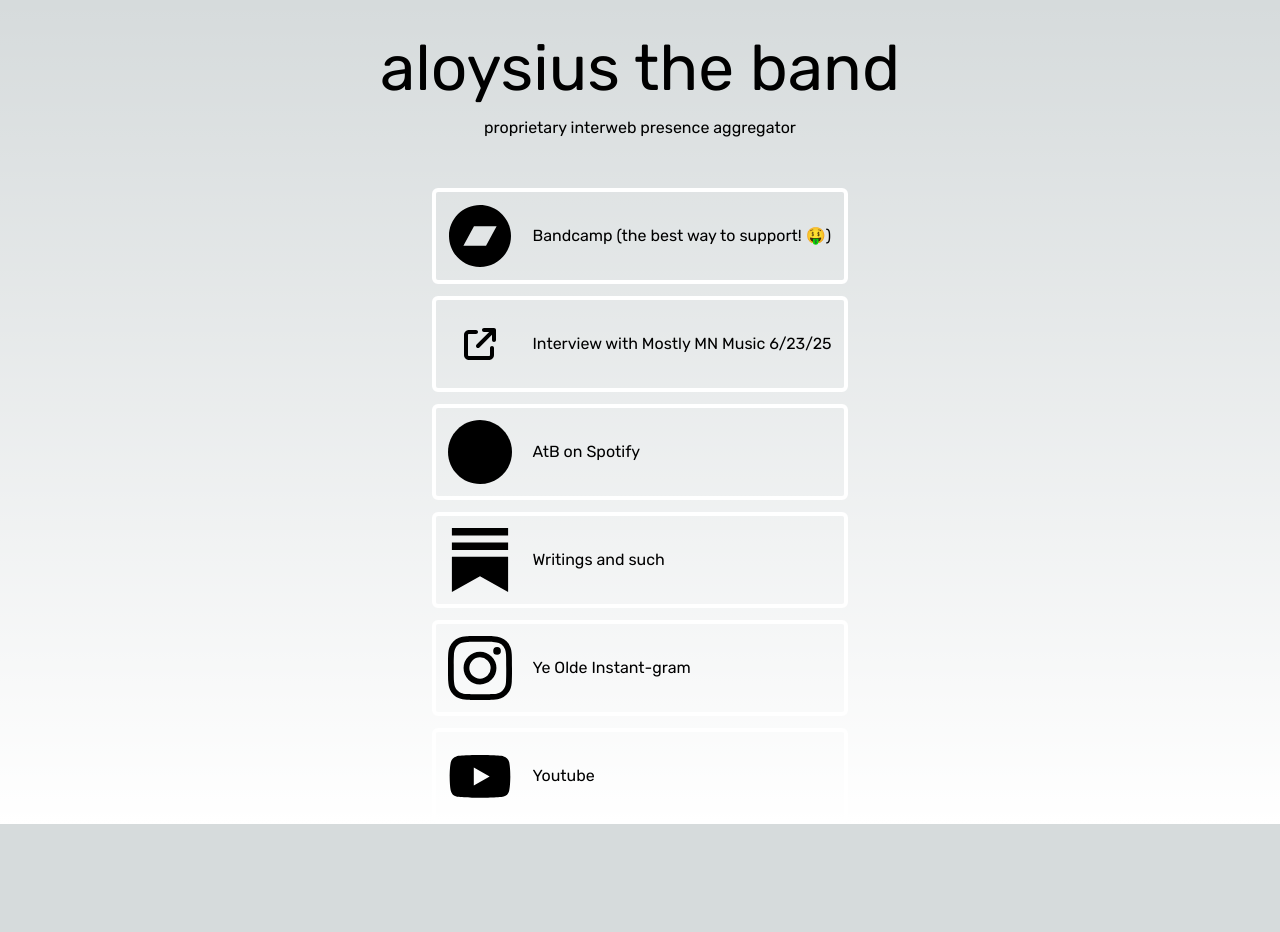
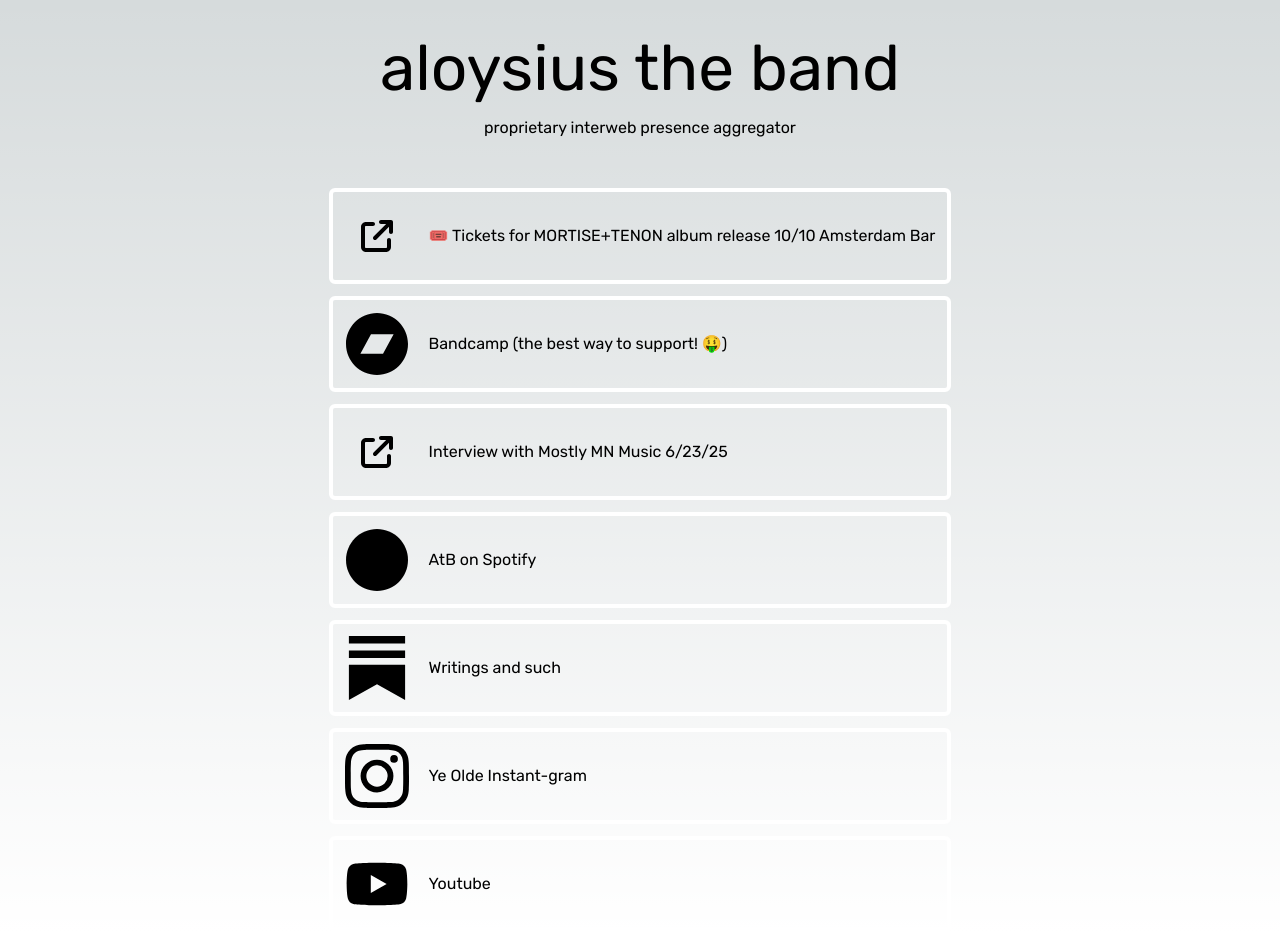
Before and after one commit to shynonagons/aloysiustheband, a Next.js app: page /links in a window 1280 px wide. Before the commit the page ends 824 px from the top, so only its background shows below. Built offline with nearby package versions, Linux system fonts and the light colour scheme.

Commit message:
Add ticket link

```diff
--- a/src/app/links/page.tsx
+++ b/src/app/links/page.tsx
@@ -10,11 +10,17 @@ const DEFAULT_ICON = <ArrowUpRightFromSquareIcon className='w-8 h-8' />;
 
 const socialLinks = [
   {
+    title: '🎟️ Tickets for MORTISE+TENON album release 10/10 Amsterdam Bar',
+    url: 'https://dice.fm/partner/dice/event/q2ak6o-aloysius-the-band-mortise-tenon-record-release-10th-oct-amsterdam-bar-hall-saint-paul-tickets',
+    hoverColor: '[#1ed760]',
+    text: '🎟️ Tickets for MORTISE+TENON album release 10/10 Amsterdam Bar',
+  },
+  {
     title: 'Bandcamp',
     url: 'https://aloysius.bandcamp.com',
     hoverColor: 'blue-300',
     icon: (
-      <BandcampIcon className="hover:text-blue-300 group-hover:text-blue-300" />
+      <BandcampIcon className="w-full h-full hover:text-blue-300 group-hover:text-blue-300" />
     ),
     text: 'Bandcamp (the best way to support! 🤑)',
   },
@@ -29,7 +35,7 @@ const socialLinks = [
     url: 'https://open.spotify.com/artist/2JMmqt6rZ0USvsJaqDExMv',
     hoverColor: '[#1ed760]',
     icon: (
-      <SpotifyIcon className="hover:text-[#1ed760] group-hover:text-[#1ed760]" />
+      <SpotifyIcon className="w-full h-full hover:text-[#1ed760] group-hover:text-[#1ed760]" />
     ),
     text: 'AtB on Spotify',
   },
@@ -38,7 +44,7 @@ const socialLinks = [
     url: 'https://aloysiustheband.substack.com',
     hoverColor: 'orange-500',
     icon: (
-      <SubstackIcon className="hover:text-orange-500 group-hover:text-orange-500" />
+      <SubstackIcon className="w-full h-full hover:text-orange-500 group-hover:text-orange-500" />
     ),
     text: 'Writings and such',
   },
@@ -47,7 +53,7 @@ const socialLinks = [
     url: 'https://www.instagram.com/aloysiustheband/',
     hoverColor: 'pink-300',
     icon: (
-      <InstagramIcon className="hover:text-pink-300 group-hover:text-pink-300" />
+      <InstagramIcon className="w-full h-full hover:text-pink-300 group-hover:text-pink-300" />
     ),
     text: 'Ye Olde Instant-gram',
   },
@@ -56,7 +62,7 @@ const socialLinks = [
     url: 'https://www.youtube.com/aloysiusmusic',
     hoverColor: 'red-500',
     icon: (
-      <YoutubeIcon className="hover:text-red-500 group-hover:text-red-500" />
+      <YoutubeIcon className="w-full h-full hover:text-red-500 group-hover:text-red-500" />
     ),
     text: 'Youtube',
   },
```
